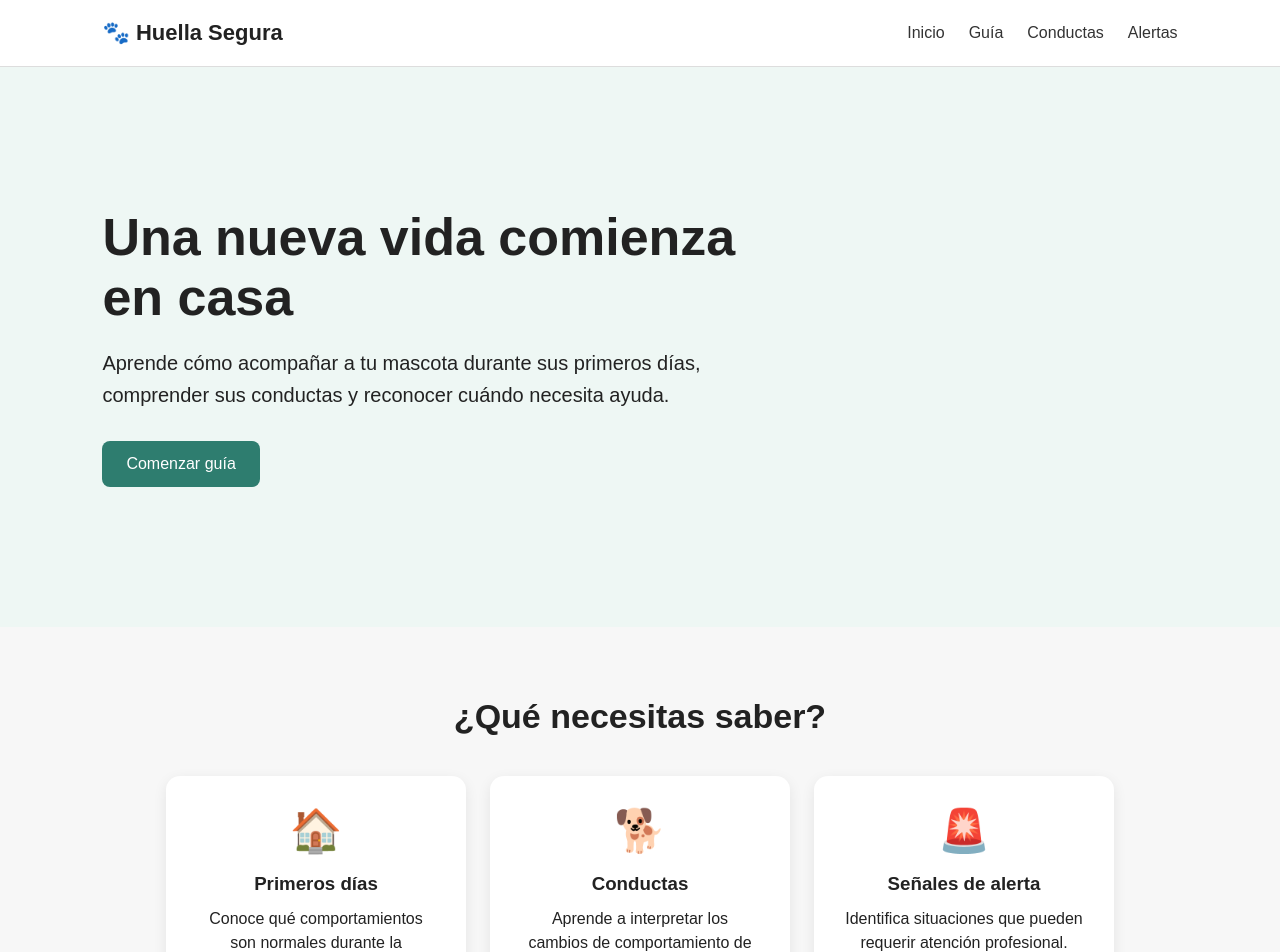
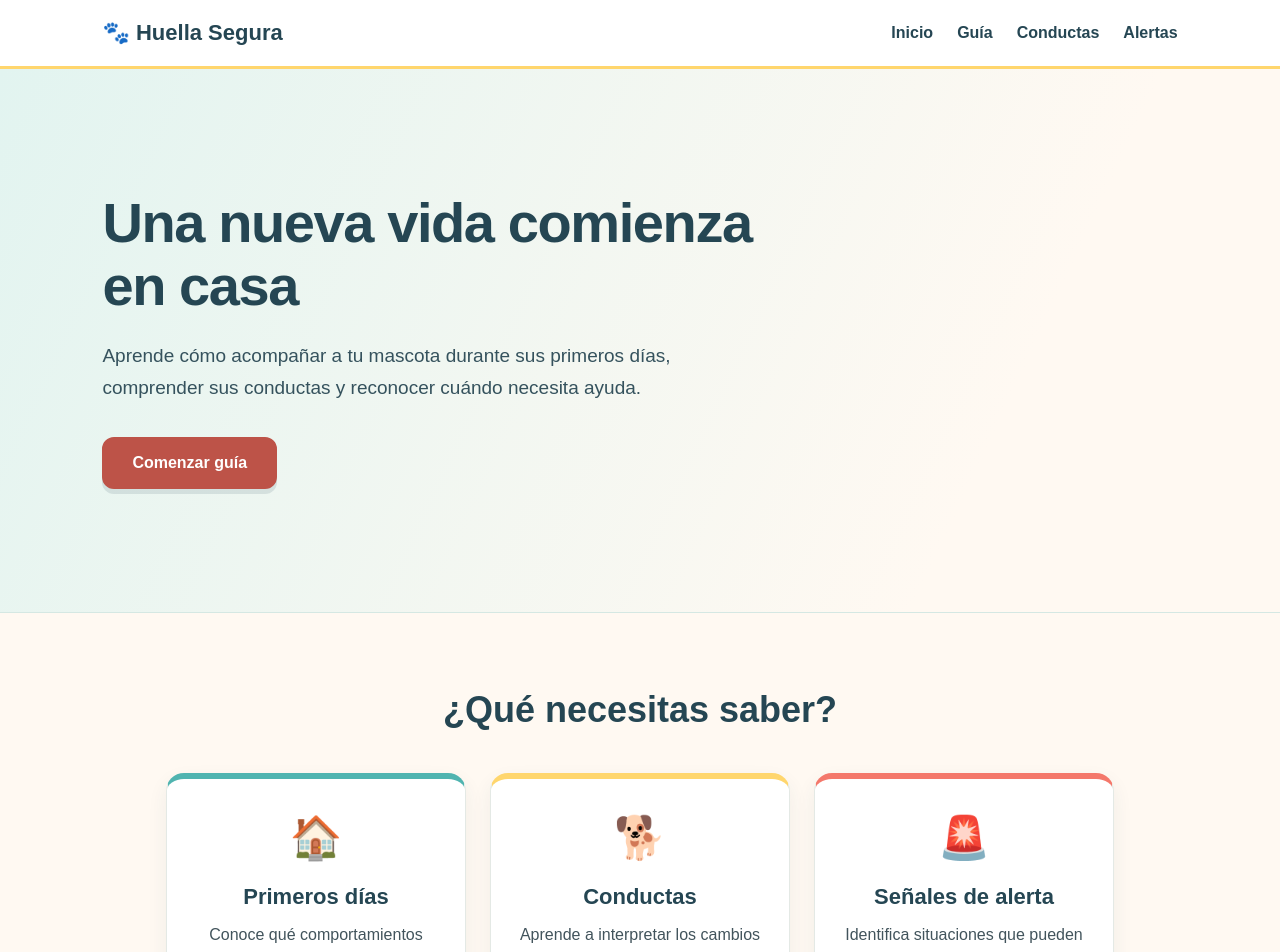
Before and after one commit to Alebarrios2712/INFOSOCCC, a React (Vite) app: page / in a window 1280 px wide. Shown: the top 952 px of the page. Built offline with nearby package versions, Linux system fonts and the light colour scheme.

Commit message:
Nuevo aspecto
Cambio colores

```diff
--- a/src/App.css
+++ b/src/App.css
@@ -1,92 +1,196 @@
+
+/* BARRA DE NAVEGACIÓN */
+
 .navbar {
   display: flex;
   justify-content: space-between;
   align-items: center;
+  gap: 24px;
   padding: 20px 8%;
-  background-color: white;
-  border-bottom: 1px solid #ddd;
+  background-color: #FFFFFF;
+  border-bottom: 3px solid var(--amarillo);
 }
 
 .logo {
+  color: var(--azul-petroleo);
   font-size: 22px;
-  font-weight: bold;
+  font-weight: 800;
 }
 
 .navbar nav {
   display: flex;
+  flex-wrap: wrap;
   gap: 24px;
 }
 
 .navbar a {
   text-decoration: none;
-  color: #333;
+  color: var(--azul-petroleo);
+  font-weight: 600;
+  transition: color 0.2s ease;
 }
 
+.navbar a:hover,
+.navbar a:focus-visible {
+  color: #AE4D42;
+}
+
+
+/* SECCIÓN PRINCIPAL */
+
 .hero {
-  min-height: 70vh;
+  min-height: 68vh;
   display: flex;
   align-items: center;
-  padding: 60px 8%;
-  background-color: #eef7f4;
+  padding: 72px 8%;
+  background: linear-gradient(
+    115deg,
+    #E2F4F0 0%,
+    #FFF9F2 76%
+  );
+  border-bottom: 1px solid #D5E8E3;
 }
 
 .hero-content {
-  max-width: 650px;
+  max-width: 660px;
 }
 
 .hero h1 {
-  font-size: 52px;
-  margin-bottom: 20px;
+  color: var(--azul-petroleo);
+  font-size: clamp(36px, 5vw, 56px);
+  line-height: 1.12;
+  letter-spacing: -0.025em;
+  margin: 0 0 22px;
 }
 
 .hero p {
-  font-size: 20px;
-  line-height: 1.6;
-  margin-bottom: 30px;
+  color: #35525D;
+  font-size: 19px;
+  line-height: 1.7;
+  margin: 0 0 32px;
 }
 
+
+/* BOTÓN PRINCIPAL */
+
 .hero button {
-  padding: 14px 24px;
-  border: none;
-  border-radius: 8px;
-  background-color: #2e7d6f;
-  color: white;
+  padding: 15px 28px;
+  border: 2px solid #BD5348;
+  border-radius: 12px;
+  background: #BD5348;
+  color: #FFFFFF;
   font-size: 16px;
+  font-weight: 700;
   cursor: pointer;
+  box-shadow: 0 5px 0 rgba(37, 70, 83, 0.12);
+  transition: background-color 0.2s ease,
+              transform 0.2s ease;
 }
 
+.hero button:hover {
+  background: #A84439;
+  transform: translateY(-2px);
+}
+
+.hero button:focus-visible,
+.navbar a:focus-visible {
+  outline: 3px solid var(--turquesa);
+  outline-offset: 4px;
+}
+
+
+/* SECCIÓN DE TARJETAS */
+
 .options {
-  padding: 70px 8%;
+  padding: 76px 8% 90px;
   text-align: center;
+  background: var(--blanco-calido);
 }
 
 .options h2 {
-  font-size: 34px;
-  margin-bottom: 40px;
+  color: var(--azul-petroleo);
+  font-size: clamp(28px, 3vw, 36px);
+  margin: 0 0 42px;
 }
 
 .cards {
   display: flex;
+  flex-wrap: wrap;
+  align-items: stretch;
   gap: 24px;
   justify-content: center;
 }
 
 .card {
-  background-color: white;
-  padding: 30px;
-  border-radius: 14px;
+  background: #FFFFFF;
+  padding: 34px 28px;
+  border-radius: 18px;
   width: 300px;
-  box-shadow: 0 4px 14px rgba(0, 0, 0, 0.08);
+  max-width: 100%;
+  border: 1px solid #E4E9E5;
+  border-top: 6px solid var(--turquesa);
+  box-shadow: 0 8px 20px rgba(37, 70, 83, 0.07);
+}
+
+.card:nth-child(2) {
+  border-top-color: var(--amarillo);
+}
+
+.card:nth-child(3) {
+  border-top-color: var(--coral);
 }
 
 .card span {
+  display: inline-block;
   font-size: 42px;
+  margin-bottom: 10px;
 }
 
 .card h3 {
-  margin: 18px 0 12px;
+  color: var(--azul-petroleo);
+  margin: 12px 0;
+  font-size: 22px;
 }
 
 .card p {
-  line-height: 1.5;
+  color: #42545C;
+  line-height: 1.6;
+  margin: 0;
 }
+
+
+/* ADAPTACIÓN A CELULARES */
+
+@media (max-width: 700px) {
+  .navbar {
+    flex-direction: column;
+    padding: 18px 5%;
+    text-align: center;
+  }
+
+  .navbar nav {
+    justify-content: center;
+    gap: 12px 20px;
+  }
+
+  .hero {
+    min-height: auto;
+    padding: 70px 6%;
+  }
+
+  .hero p {
+    font-size: 17px;
+  }
+
+  .options {
+    padding: 60px 6%;
+  }
+
+  .cards {
+    gap: 18px;
+  }
+
+  .card {
+    width: min(100%, 420px);
+  }
+}
--- a/src/index.css
+++ b/src/index.css
@@ -1,11 +1,34 @@
+
+:root {
+  font-family: Arial, Helvetica, sans-serif;
+  color: #254653;
+  background: #FFF9F2;
+
+  /* Paleta de colores */
+  --turquesa: #50B4B0;
+  --amarillo: #FFD66D;
+  --azul-petroleo: #254653;
+  --coral: #F4786B;
+  --blanco-calido: #FFF9F2;
+
+  font-synthesis: none;
+  text-rendering: optimizeLegibility;
+  -webkit-font-smoothing: antialiased;
+}
+
 * {
   box-sizing: border-box;
-  margin: 0;
-  padding: 0;
+}
+
+html {
+  scroll-behavior: smooth;
 }
 
 body {
-  font-family: Arial, Helvetica, sans-serif;
-  background-color: #f7f7f7;
-  color: #222;
+  margin: 0;
+  min-width: 320px;
 }
+
+button {
+  font: inherit;
+}
```
